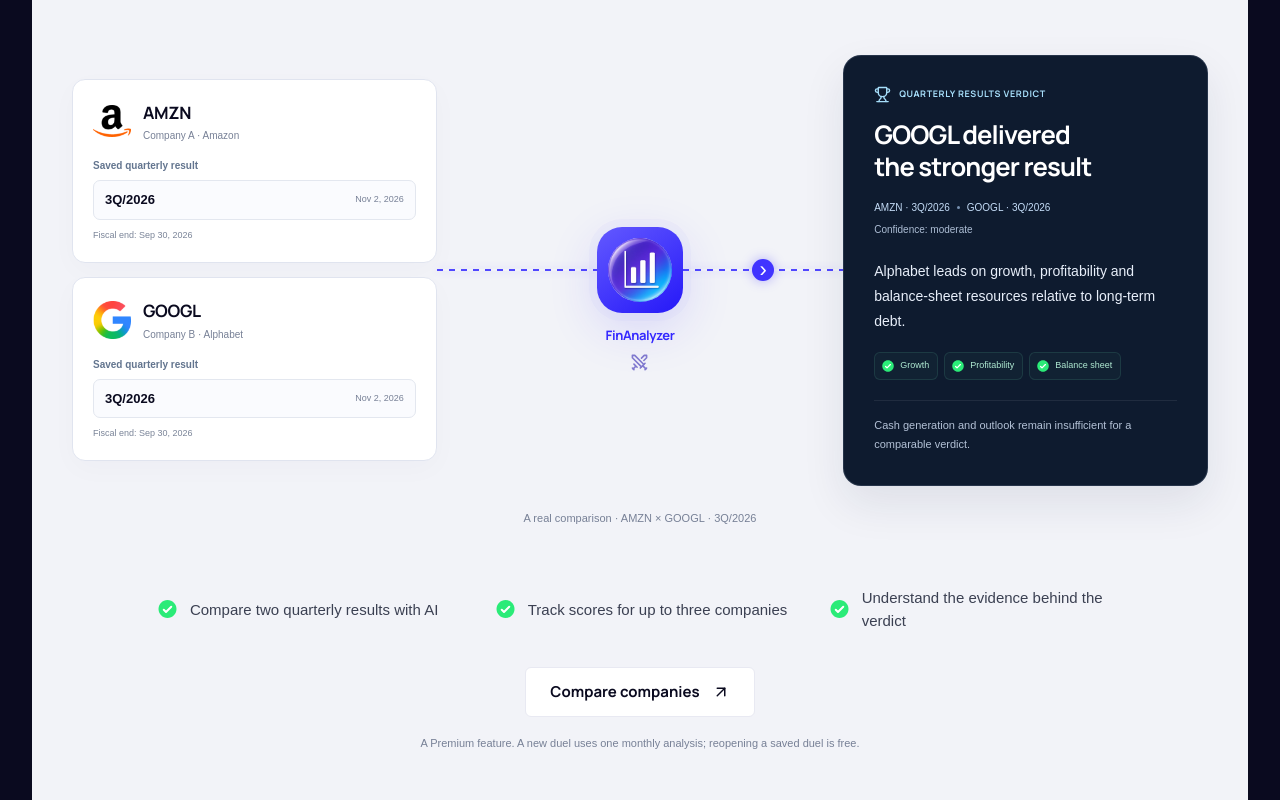
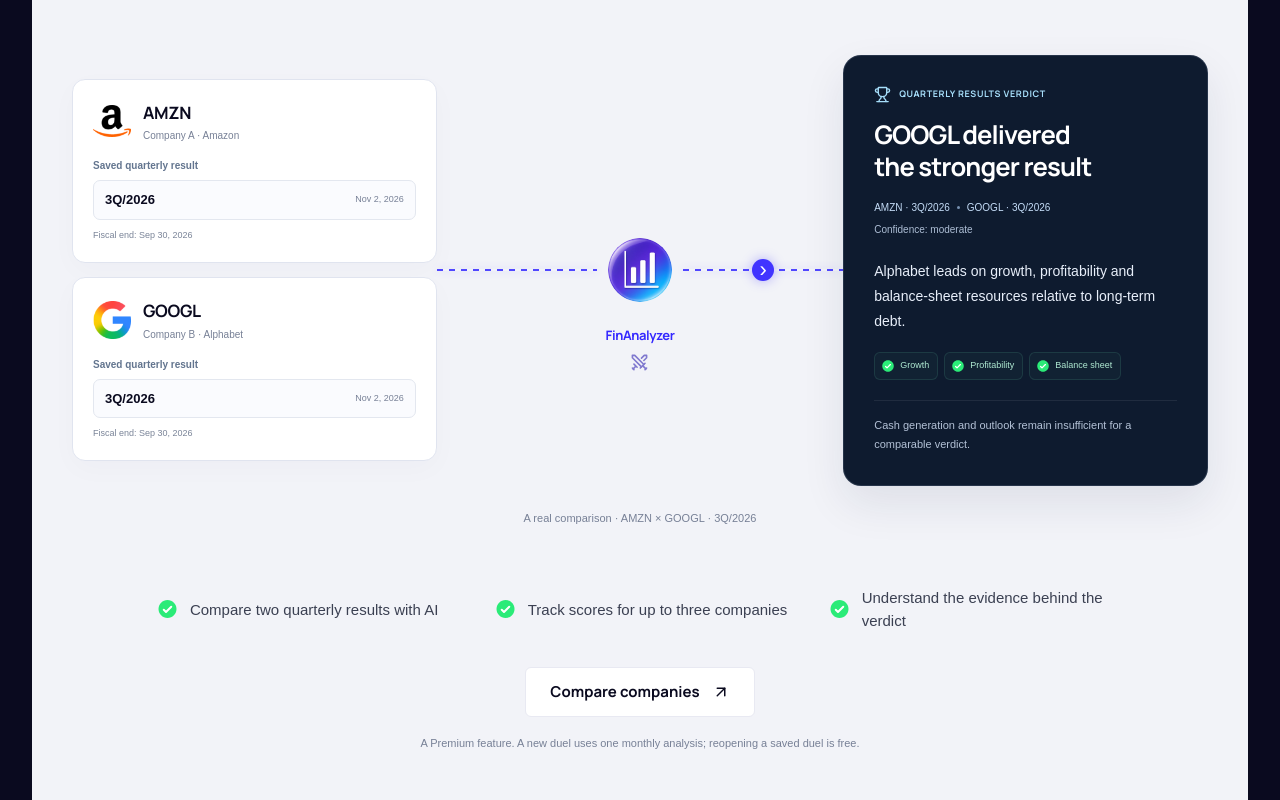
Before and after one commit to andrevitale1-cyber/fin_analyst, a Next.js app in the folder frontend/: page /en in a window 1280 px wide. Shown: the part 11200-12000 px from the top of the page. Built offline with nearby package versions, Linux system fonts and the light colour scheme; a web font is replaced by a local one.

Commit message:
Remove old logo backing from comparison showcase

```diff
--- a/frontend/components/ComparisonShowcase.module.css
+++ b/frontend/components/ComparisonShowcase.module.css
@@ -21,8 +21,7 @@
 .flowOut { left: calc(50% + 43px); }
 .flow::after { content: "›"; position: absolute; top: -10px; left: 0; display: grid; place-items: center; width: 22px; height: 22px; border-radius: 50%; background: #4134ff; color: white; box-shadow: 0 0 12px #5147ff66; font: 22px/1 sans-serif; font-style: normal; animation: comparison-flow 2.8s linear infinite; }
 .flowOut::after { animation-delay: -1.4s; }
-.brand { display: grid; place-items: center; width: 86px; height: 86px; border-radius: 25px; color: white; background: linear-gradient(145deg,#6359ff,#2518f8); box-shadow: 0 0 0 8px #3428ff06,0 14px 50px #3428ff26; position: relative; }
-.brand::after { content: ""; position: absolute; inset: -7px; border: 1px solid #665cff33; border-radius: 31px; animation: comparison-pulse 3.6s ease-out infinite; }
+.brand { display: grid; place-items: center; width: 86px; height: 86px; position: relative; }
 .connection > span { position: absolute; top: 99px; font-size: 13px; font-weight: 700; letter-spacing: -.03em; }
 .swords { position: absolute; top: 126px; color: #8079cf; }
 .verdict { position: relative; z-index: 1; padding: 30px; border: 1px solid #c5d8f222; border-radius: 18px; background: #0e1b2f; box-shadow: 0 18px 44px #14254217; color: white; }
@@ -68,9 +67,7 @@
   .period > small { font-size: 8px; }
   .fiscal { font-size: 8px; }
   .connection { height: 270px; width: 100%; padding: 100px 0 0; justify-content: flex-start; flex: none; }
-  .brand { width: 58px; height: 58px; border-radius: 17px; }
-  .brand > svg { width: 30px; }
-  .brand::after { border-radius: 23px; }
+  .brand { width: 64px; height: 64px; }
   .flow { width: 2px; height: 72px; left: calc(50% - 1px); right: auto; top: 28px; background: repeating-linear-gradient(#5147ff 0 4px,transparent 4px 8px); }
   .flowOut { top: 194px; height: 76px; bottom: auto; }
   .flow::after { width: 20px; height: 20px; left: -9px; font-size: 20px; animation: comparison-flow-down 2s linear infinite; }
@@ -90,4 +87,4 @@
   .action > p { font-size: 10px; }
 }
 @media(max-width:743px) and (prefers-reduced-motion:reduce) { .flow::after { top: 50%; left: -9px !important; transform: rotate(90deg); } }
-@media(prefers-reduced-motion:reduce) { .brand::after { animation: none; opacity: .4; } .flow::after { animation: none; left: 50%; opacity: 1; } .action > a { transition: none; } }
+@media(prefers-reduced-motion:reduce) { .flow::after { animation: none; left: 50%; opacity: 1; } .action > a { transition: none; } }
```
